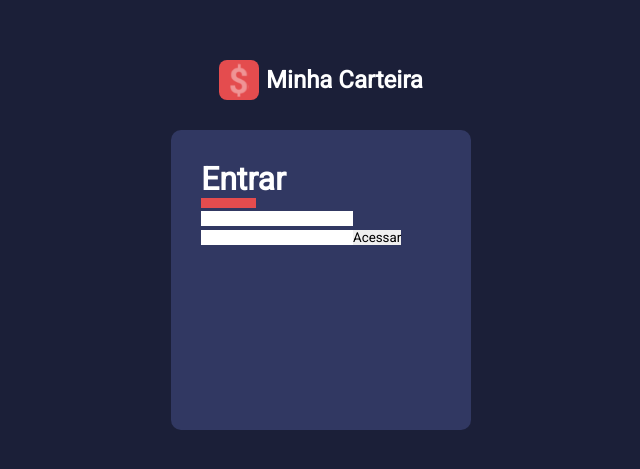
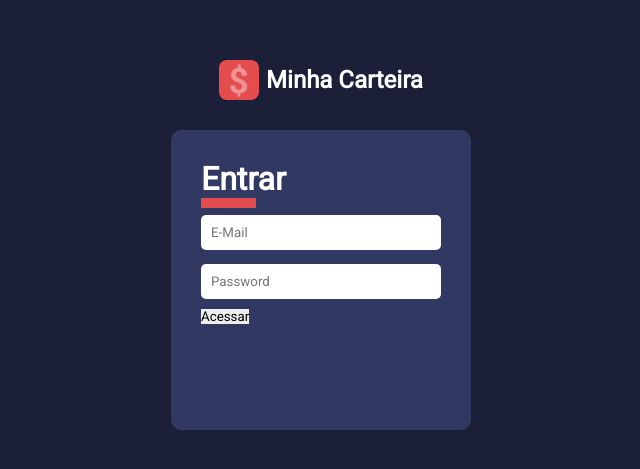
Before and after one commit to mamgjunior/my-wallet, a React (Create React App) app: page / in a window 1280 px wide. Shown: the part 155-624 px from the top of the page, without its empty margins (319-959 px from the left). Built offline with nearby package versions, Linux system fonts and the light colour scheme.

Commit message:
criando o component input

```diff
--- /dev/null
+++ b/src/components/Input/index.tsx
@@ -0,0 +1,13 @@
+import React, { InputHTMLAttributes } from "react";
+
+import { Container } from "./styles";
+
+type IInputProps = InputHTMLAttributes<HTMLInputElement>;
+
+const Input: React.FC<IInputProps> = ({
+    ...rest
+}) => (
+    <Container {...rest} />
+);
+
+export default Input;
--- /dev/null
+++ b/src/components/Input/styles.ts
@@ -0,0 +1,8 @@
+import styled from 'styled-components';
+
+export const Container = styled.input`
+    width: 100%;
+    margin: 7px 0;
+    padding: 10px;
+    border-radius: 5px;
+`;
--- a/src/pages/SignIn/index.tsx
+++ b/src/pages/SignIn/index.tsx
@@ -1,6 +1,7 @@
 import React from "react";
 import logoImg from '../../assets/logo.svg';
 
+import Input from "../../components/Input";
 import {
     Container,
     Logo,
@@ -17,9 +18,9 @@
             </Logo>
             <Form>
                 <FormTitle>Entrar</FormTitle>
-                <input type="text"></input>
-                <input type="text"></input>
-                <button>Acessar</button>
+                <Input type="email" placeholder="E-Mail" required/>
+                <Input type="password" placeholder="Password" required/>
+                <button type="submit">Acessar</button>
             </Form>
         </Container>
     );
```
